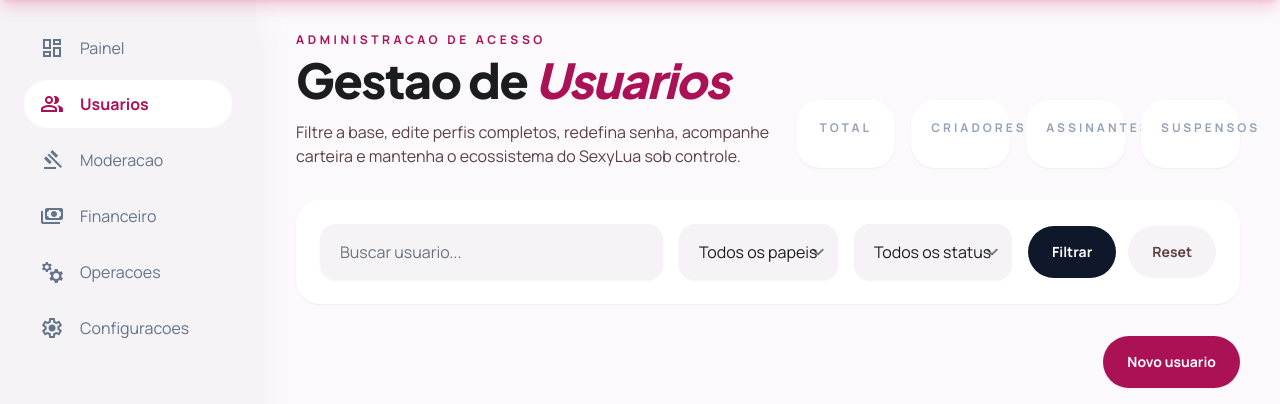
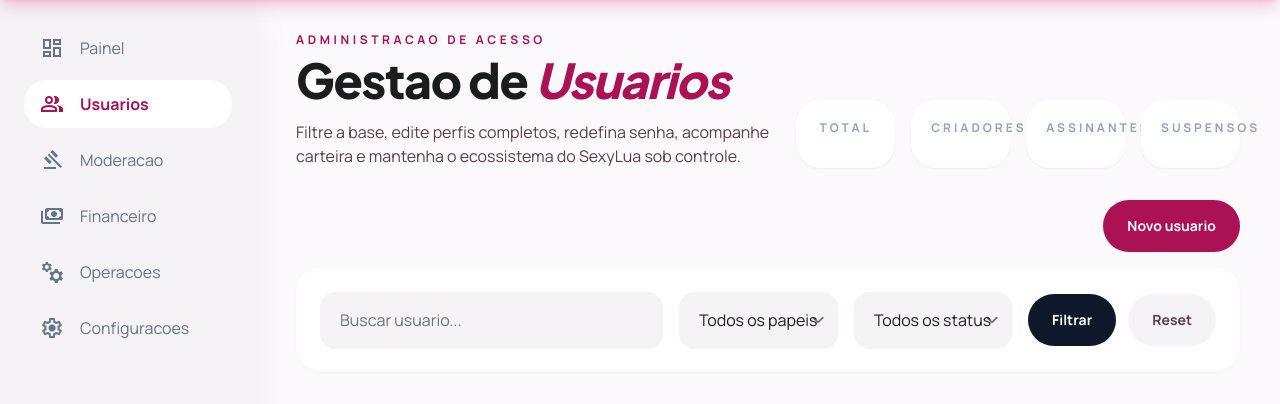
Before and after one commit to Randomizando3/SexyLua, a PHP site: template templates/pages/admin/users.php in a window 1280 px wide. Shown: the part 64-468 px from the top of the page. Run offline with PHP 8.4, Linux system fonts and the light colour scheme; the template is opened without the code that fills it, so the values that code supplies are empty; some libraries are stand-ins or nearby versions.

Commit message:
Ajuste do botao de usuario | User button adjustment

```diff
--- a/templates/pages/admin/users.php
+++ b/templates/pages/admin/users.php
@@ -90,6 +90,10 @@ $admin = $app->auth->user() ?? [];
         </div>
     </section>
 
+    <div class="mb-4 flex justify-end">
+        <a class="rounded-full bg-primary px-6 py-4 text-sm font-bold text-white shadow-sm" href="#create-user-modal">Novo usuario</a>
+    </div>
+
     <form action="/admin/users" class="mb-8 grid grid-cols-1 gap-4 rounded-3xl bg-surface-container-lowest p-6 shadow-sm xl:grid-cols-[1fr_0.4fr_0.4fr_auto]" method="get">
         <input class="rounded-2xl border-none bg-surface-container-low px-5 py-4 shadow-sm focus:ring-2 focus:ring-primary/20" name="q" placeholder="Buscar usuario..." type="search" value="<?= e((string) ($filters['q'] ?? '')) ?>">
         <select class="rounded-2xl border-none bg-surface-container-low px-5 py-4 shadow-sm focus:ring-2 focus:ring-primary/20" name="role">
@@ -108,10 +112,6 @@ $admin = $app->auth->user() ?? [];
             <a class="rounded-full bg-surface-container-low px-6 py-4 text-sm font-bold text-on-surface-variant" href="/admin/users">Reset</a>
         </div>
     </form>
-
-    <div class="mb-8 flex justify-end">
-        <a class="rounded-full bg-primary px-6 py-4 text-sm font-bold text-white shadow-sm" href="#create-user-modal">Novo usuario</a>
-    </div>
 
     <section class="overflow-hidden rounded-3xl bg-surface-container-lowest shadow-sm">
         <div class="overflow-x-auto">
```
